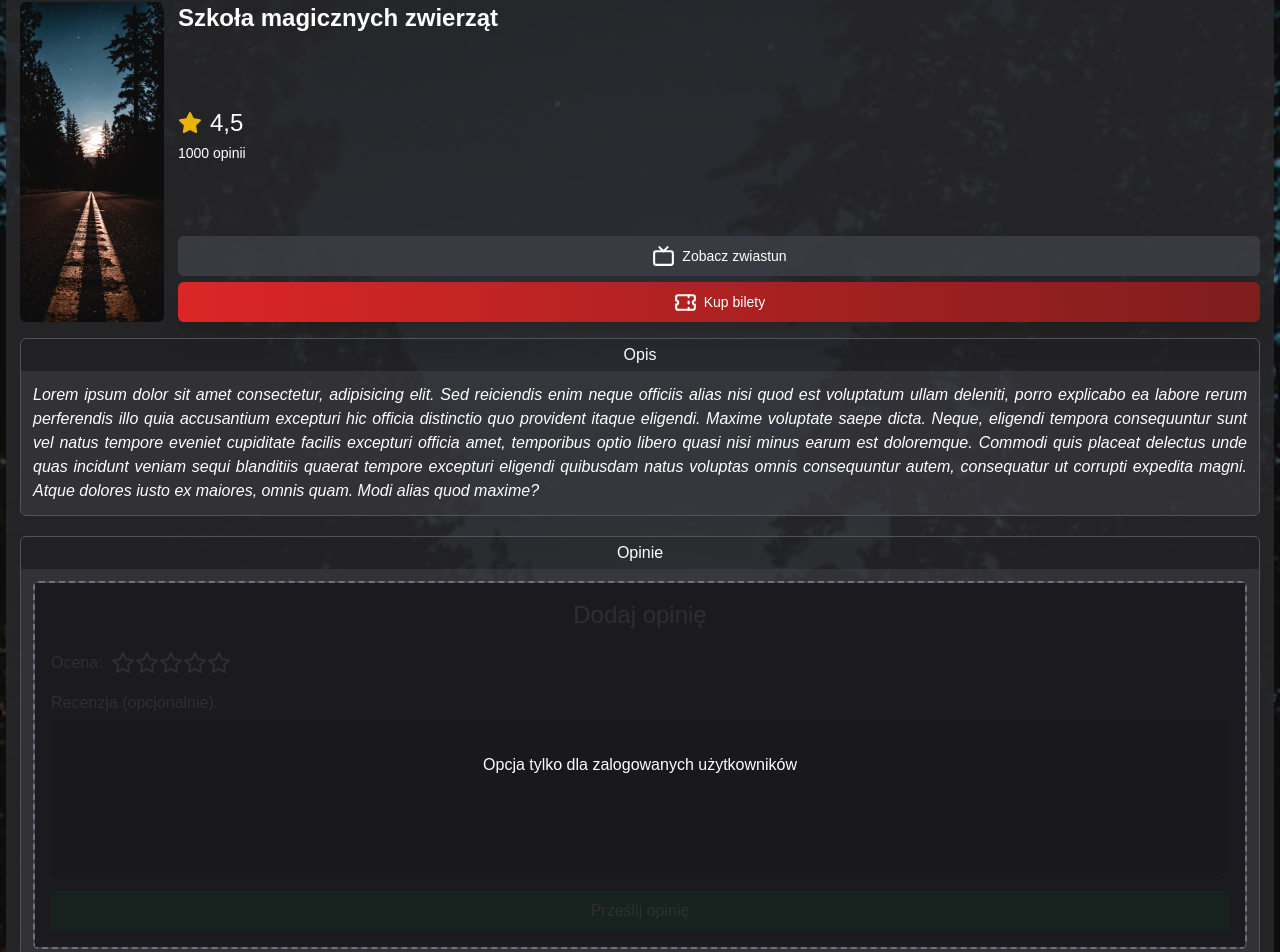
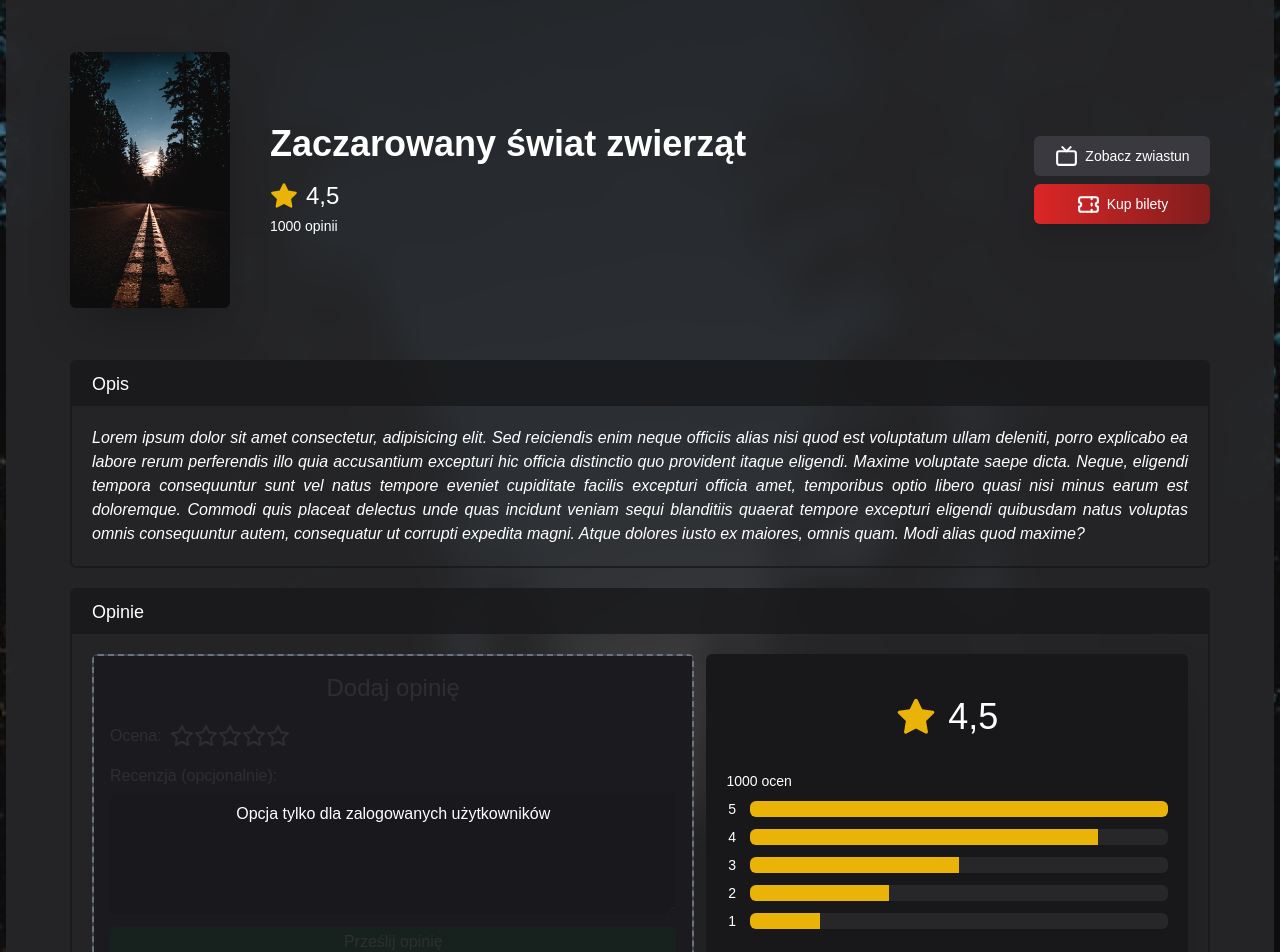
Before and after one commit to dawid-poradzinski/Cinema, a React (Create React App) app in the folder frontend/cinema-ticket-booking/: page /movie in a window 1280 px wide. Shown: the part 108-1060 px from the top of the page. Built offline with nearby package versions, Linux system fonts and the light colour scheme.

Commit message:
Movie design for desktop

```diff
--- a/frontend/cinema-ticket-booking/src/components/AddReview.jsx
+++ b/frontend/cinema-ticket-booking/src/components/AddReview.jsx
@@ -1,7 +1,7 @@
 import { IconStar } from "@tabler/icons-react";
 const AddReview = () => {
     return (
-        <div className="flex flex-col relative border-2 border-gray-500 bg-zinc-700 border-dashed p-4 rounded-md">
+        <div className="flex flex-col flex-grow relative border-2 border-gray-500 bg-zinc-700 border-dashed p-4 rounded-md h-80">
             <p className="text-2xl mb-5 text-center">Dodaj opinię</p>
             <div className="flex">
                 <p className="mr-2">Ocena:</p>
--- a/frontend/cinema-ticket-booking/src/components/Login.js
+++ b/frontend/cinema-ticket-booking/src/components/Login.js
@@ -11,7 +11,7 @@ const Login = () => {
                     </div>
                     <div>
                         <form className="space-y-2">
-                            <input type="email" placeholder="Adres e-mail" />
+                            <input type="text" placeholder="Adres e-mail lub nazwa użytkownika" />
                             <input type="password" placeholder="Hasło" />
                             <button className="customButton bg-orange-700 !mt-5 hover:bg-orange-600">Zaloguj się</button>
                         </form>
--- a/frontend/cinema-ticket-booking/src/components/Review.jsx
+++ b/frontend/cinema-ticket-booking/src/components/Review.jsx
@@ -1,7 +1,7 @@
 import { IconCheck, IconStarFilled } from "@tabler/icons-react";
 const Review = () => {
     return (
-        <div className="flex flex-col bg-zinc-900 rounded-md space-y-4 overflow-hidden">
+        <div className="flex flex-col bg-zinc-900 border border-zinc-900 rounded-md space-y-4 overflow-hidden">
             <div className="flex flex-col p-4 space-y-4">
                 <div className="flex items-center space-x-2">
                     <img className="w-6 h-6 rounded-full" src="profile.jpg" alt="profile" />
--- a/frontend/cinema-ticket-booking/src/components/ReviewsSummary.jsx
+++ b/frontend/cinema-ticket-booking/src/components/ReviewsSummary.jsx
@@ -1,7 +1,7 @@
 import { IconStarFilled } from "@tabler/icons-react";
 
 const ReviewsSummary = () => {
-    return (<div className="flex flex-col bg-zinc-900 rounded-md mb-5 p-5 shadow-2xl">
+    return (<div className="flex flex-col flex-grow bg-zinc-900 rounded-md mb-5 p-5 shadow-2xl justify-evenly h-80">
         <div className="flex text-4xl space-x-3 justify-center">
             <IconStarFilled className="text-yellow-500" size="40" />
             <p>4,5</p>
--- a/frontend/cinema-ticket-booking/src/index.css
+++ b/frontend/cinema-ticket-booking/src/index.css
@@ -37,9 +37,9 @@ input, textarea {
 }
 
 .movieContentDiv {
-  @apply rounded-md border border-zinc-600 overflow-hidden;
+  @apply rounded-md overflow-hidden border-zinc-900/80 border-2;
 }
 
 .movieContentHeader {
-  @apply text-center bg-zinc-900/20 py-1;
+  @apply px-5 py-2 text-lg bg-zinc-900/80;
 }
--- a/frontend/cinema-ticket-booking/src/pages/Movie.jsx
+++ b/frontend/cinema-ticket-booking/src/pages/Movie.jsx
@@ -5,45 +5,50 @@ import ReviewsSummary from "../components/ReviewsSummary";
 
 const Movie = () => {
     return (
-        <div className="pageMainDivStyle bg-fixed bg-center bg-cover bg-no-repeat " style={{backgroundImage: `url('example1.jpg')`}}>
-            <div className="w-full rounded-md bg-zinc-800/90 flex flex-col p-3.5 space-y-4">
-                <div className="flex h-80">
-                    <div className="w-36 h-full bg-cover bg-center bg-no-repeat flex-shrink-0 rounded-md" style={{ backgroundImage: `url("example1.jpg")` }}></div>
-                    <div className="flex flex-col flex-grow ml-3.5 justify-between">
-                        <p className="font-bold text-2xl line-clamp-4">Szkoła magicznych zwierząt</p>
-                        <div className="flex flex-col space-y-1">
-                            <div className="flex space-x-2 text-lg items-center">
-                                <IconStarFilled className="text-yellow-500" />
-                                <p className="text-2xl">4,5</p>
+        <div className="pageMainDivStyle bg-fixed bg-center bg-cover bg-no-repeat" style={{ backgroundImage: `url('example1.jpg')` }}>
+            <div className="w-full rounded-md bg-zinc-800/90 flex md:backdrop-blur-lg flex-col p-3.5 md:p-16 space-y-4 md:max-w-7xl">
+                <div className="flex h-64">
+                    <div className="w-40 h-full bg-cover bg-center bg-no-repeat flex-shrink-0 rounded-md shadow-2xl" style={{ backgroundImage: `url("example1.jpg")` }}></div>
+                    <div className="flex flex-col md:flex-row ml-3.5 md:ml-10 flex-grow justify-between md:items-center md:space-x-16 h-full">
+                        <div className="flex flex-col h-full flex-grow md:justify-center md:space-y-4 space-y-2">
+                            <p className="font-bold text-2xl md:text-4xl break-words w-full">Zaczarowany świat zwierząt</p>
+                            <div className="flex flex-col space-y-1">
+                                <div className="flex space-x-2 items-center flex-shrink-0">
+                                    <IconStarFilled className="text-yellow-500 md:h-7 md:w-7" />
+                                    <p className="text-2xl md:text-2xl">4,5</p>
+                                </div>
+                                <p className="text-sm md:text-md">1000 opinii</p>
                             </div>
-                            <p className="text-sm">1000 opinii</p>
                         </div>
-                        <div className="flex flex-col space-y-1.5">
-                            <div className="customButton bg-zinc-700/80 flex items-center justify-center text-sm space-x-1.5">
+
+                        <div className="flex flex-col space-y-1.5 md:space-y-2 md:w-44 flex-shrink-0">
+                            <div className="customButton bg-zinc-700/80 flex items-center justify-center text-sm space-x-1.5 hover:brightness-110">
                                 <IconDeviceTv size="25" />
                                 <p>Zobacz zwiastun</p>
                             </div>
-                            <div className="customButton bg-gradient-to-r from-red-600 to-red-900 shadow-xl flex items-center justify-center text-sm space-x-1.5">
+                            <div className="customButton bg-gradient-to-r from-red-600 to-red-900 shadow-xl flex items-center justify-center text-sm space-x-1.5 hover:brightness-110 hover:scale-105">
                                 <IconTicket size="25" />
                                 <p>Kup bilety</p>
                             </div>
                         </div>
                     </div>
                 </div>
-                <div className="flex flex-col space-y-5">
+                <div className="flex flex-col space-y-5 md:pt-9">
                     <div className="movieContentDiv">
                         <p className="movieContentHeader">Opis</p>
-                        <p className="text-justify italic p-3 bg-zinc-700/50">Lorem ipsum dolor sit amet consectetur, adipisicing elit. Sed reiciendis enim neque officiis alias nisi quod est voluptatum ullam deleniti, porro explicabo ea labore rerum perferendis illo quia accusantium excepturi hic officia distinctio quo provident itaque eligendi. Maxime voluptate saepe dicta. Neque, eligendi tempora consequuntur sunt vel natus tempore eveniet cupiditate facilis excepturi officia amet, temporibus optio libero quasi nisi minus earum est doloremque. Commodi quis placeat delectus unde quas incidunt veniam sequi blanditiis quaerat tempore excepturi eligendi quibusdam natus voluptas omnis consequuntur autem, consequatur ut corrupti expedita magni. Atque dolores iusto ex maiores, omnis quam. Modi alias quod maxime?</p>
+                        <p className="text-justify italic p-5">Lorem ipsum dolor sit amet consectetur, adipisicing elit. Sed reiciendis enim neque officiis alias nisi quod est voluptatum ullam deleniti, porro explicabo ea labore rerum perferendis illo quia accusantium excepturi hic officia distinctio quo provident itaque eligendi. Maxime voluptate saepe dicta. Neque, eligendi tempora consequuntur sunt vel natus tempore eveniet cupiditate facilis excepturi officia amet, temporibus optio libero quasi nisi minus earum est doloremque. Commodi quis placeat delectus unde quas incidunt veniam sequi blanditiis quaerat tempore excepturi eligendi quibusdam natus voluptas omnis consequuntur autem, consequatur ut corrupti expedita magni. Atque dolores iusto ex maiores, omnis quam. Modi alias quod maxime?</p>
                     </div>
                     <div className="movieContentDiv">
                         <p className="movieContentHeader">Opinie</p>
-                        <div className="flex flex-col p-3 bg-zinc-700/50">
-                            <AddReview/>
+                        <div className="flex flex-col p-5">
+                            <div className="flex flex-col md:flex-row w-full flex-grow md:space-x-3 space-y-3 md:space-y-0">
+                                <AddReview />
+                                <ReviewsSummary />
+                            </div>
                             <div className="flex flex-col mt-5">
-                                <ReviewsSummary/>
                                 <p className="text-center mb-3">Opinie innych widzów</p>
                                 <div className="flex flex-col">
-                                    <Review/>
+                                    <Review />
                                 </div>
                             </div>
                         </div>
```
